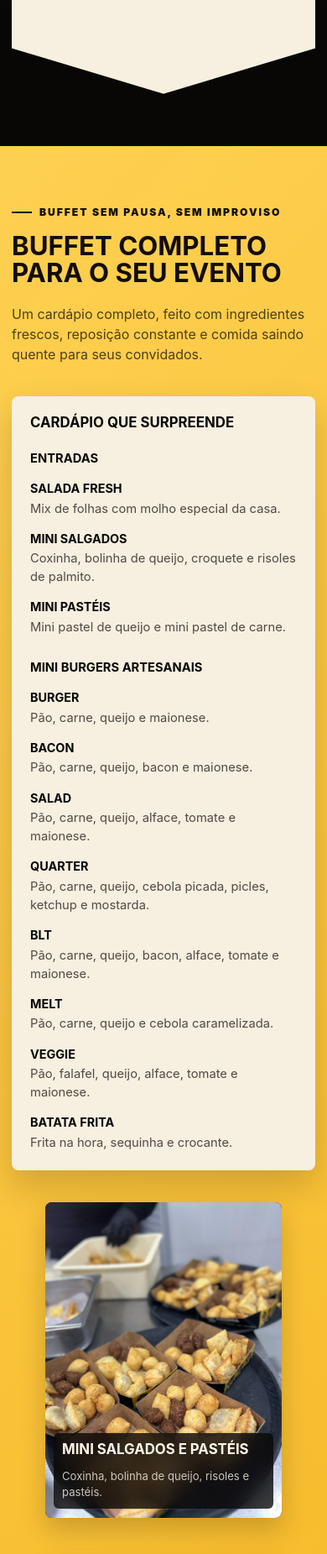
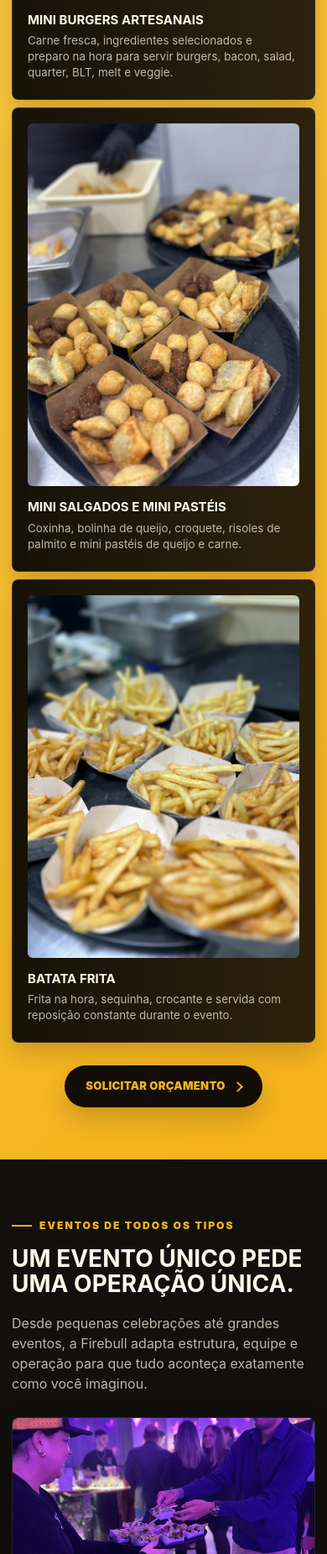
Before and after one commit to gabriellasaro-ui/LP---FIREBULL, a Flask app: template templates/index.html in a window 390 px wide. Shown: the part 3237-5088 px from the top of the page at 84% size. Run offline with Flask 3, Linux system fonts and the light colour scheme; the template is opened without the code that fills it, so the values that code supplies are empty; parts of the project's set-up code (start-up, migrations or seed data) failed here and were passed over.

Commit message:
fix correções

```diff
--- a/app.py
+++ b/app.py
@@ -21,4 +21,4 @@ def list_slugs():
     return {str(i): f.replace(".html", "") for i, f in enumerate(slug_list)}
 
 if __name__ == "__main__":
-    app.run(host="0.0.0.0", port=5010,debug=false)
+    app.run(host="0.0.0.0", port=5010,debug=False)
--- a/templates/index.html
+++ b/templates/index.html
@@ -482,8 +482,7 @@
     }
 
     .feature-card h3,
-    .buffet-card h3,
-    .food-card h3 {
+    .buffet-card h3 {
       margin: 0;
       color: var(--text);
       font-size: 1.05rem;
@@ -497,11 +496,20 @@
     }
 
     .feature-card p,
-    .buffet-card p,
-    .food-card p {
+    .buffet-card p {
       margin: 12px 0 0;
       color: var(--muted);
       font-size: 0.96rem;
+    }
+
+    .buffet-card p {
+      margin-top: 7px;
+      font-size: 0.84rem;
+      line-height: 1.42;
+    }
+
+    .buffet-card h3 {
+      font-size: 0.94rem;
     }
 
     .feature-card p {
@@ -575,101 +583,117 @@
 
     .buffet-showcase {
       display: grid;
-      grid-template-columns: 1.02fr 1.28fr;
+      grid-template-columns: 0.9fr 1.1fr;
       gap: 22px;
       align-items: stretch;
       margin-top: 38px;
     }
 
-    .menu-board {
-      padding: clamp(22px, 3vw, 30px);
+    .buffet-summary {
+      position: relative;
+      min-height: 100%;
+      padding: clamp(24px, 4vw, 38px);
       border-radius: var(--radius);
-      background: var(--paper);
-      color: var(--ink);
-      box-shadow: 0 18px 42px rgba(18, 13, 6, 0.18);
-    }
-
-    .menu-board h3 {
-      margin: 0 0 22px;
-      color: var(--black);
-      font-size: 1.05rem;
-      line-height: 1.15;
+      background:
+        linear-gradient(145deg, rgba(255, 255, 255, 0.08), rgba(255, 255, 255, 0)),
+        var(--black);
+      color: var(--text);
+      overflow: hidden;
+      box-shadow: 0 18px 42px rgba(18, 13, 6, 0.28);
+    }
+
+    .buffet-summary::before {
+      content: "";
+      position: absolute;
+      top: 0;
+      right: 0;
+      width: 46%;
+      height: 100%;
+      background: repeating-linear-gradient(135deg, rgba(244, 178, 27, 0.18) 0 8px, transparent 8px 18px);
+      clip-path: polygon(38% 0, 100% 0, 100% 100%, 0 100%);
+      pointer-events: none;
+    }
+
+    .buffet-badge {
+      position: relative;
+      display: inline-flex;
+      margin-bottom: 22px;
+      padding: 8px 12px;
+      border-radius: 999px;
+      background: var(--yellow);
+      color: #120d06;
+      font-size: 0.78rem;
+      font-weight: 950;
       text-transform: uppercase;
-    }
-
-    .menu-section + .menu-section {
-      margin-top: 26px;
-    }
-
-    .menu-section h4 {
-      margin: 0 0 14px;
-      color: var(--black);
-      font-size: 0.92rem;
+      letter-spacing: 0.06em;
+    }
+
+    .buffet-summary h3 {
+      position: relative;
+      max-width: 440px;
+      margin: 0;
+      font-size: clamp(1.65rem, 3vw, 2.9rem);
+      line-height: 1;
       text-transform: uppercase;
     }
 
-    .menu-item + .menu-item {
-      margin-top: 14px;
-    }
-
-    .menu-item strong {
-      display: block;
-      color: var(--black);
-      font-size: 0.9rem;
-      text-transform: uppercase;
-    }
-
-    .menu-item span {
-      display: block;
-      margin-top: 2px;
-      color: rgba(28, 23, 18, 0.76);
-      font-size: 0.92rem;
-    }
-
-    .food-grid {
-      display: grid;
-      grid-template-columns: repeat(2, minmax(0, 1fr));
-      gap: 14px;
-    }
-
-    .food-grid .buffet-cta-row {
-      grid-column: 1 / -1;
-    }
-
-    .food-card {
+    .buffet-summary p {
       position: relative;
-      min-height: 218px;
-      overflow: hidden;
-      border-radius: var(--radius);
-      background: var(--black);
-      box-shadow: 0 14px 30px rgba(18, 13, 6, 0.2);
-    }
-
-    .food-card img {
+      max-width: 430px;
+      margin: 16px 0 0;
+      color: rgba(255, 248, 232, 0.72);
+      font-size: 1rem;
+    }
+
+    .menu-pills {
+      position: relative;
+      display: flex;
+      flex-wrap: wrap;
+      gap: 8px;
+      margin-top: 24px;
+    }
+
+    .menu-pills span {
+      padding: 7px 10px;
+      border-radius: 999px;
+      background: rgba(244, 178, 27, 0.14);
+      border: 1px solid rgba(244, 178, 27, 0.24);
+      color: var(--cream);
+      font-size: 0.78rem;
+      font-weight: 800;
+    }
+
+    .buffet-list {
+      display: grid;
+      align-content: start;
+      gap: 9px;
+    }
+
+    .buffet-card {
+      display: grid;
+      grid-template-columns: 104px minmax(0, 1fr);
+      gap: 12px;
+      align-items: stretch;
+      min-height: auto;
+      padding: 8px;
+      background: linear-gradient(90deg, rgba(8, 7, 6, 0.94), rgba(22, 17, 10, 0.9));
+      box-shadow: 0 12px 28px rgba(18, 13, 6, 0.18);
+    }
+
+    .buffet-card:nth-child(2) { margin-left: 18px; }
+    .buffet-card:nth-child(3) { margin-left: 36px; }
+
+    .buffet-card img {
       width: 100%;
       height: 100%;
-      min-height: 218px;
+      min-height: 92px;
+      border-radius: 6px;
       object-fit: cover;
-      transition: transform 420ms ease;
-    }
-
-    .food-card:hover img {
-      transform: scale(1.035);
-    }
-
-    .food-card figcaption {
-      position: absolute;
-      inset: auto 10px 10px;
-      padding: 10px;
-      border-radius: 6px;
-      background: rgba(8, 7, 6, 0.78);
-      color: var(--text);
-      backdrop-filter: blur(10px);
-    }
-
-    .food-card p {
-      color: rgba(255, 248, 232, 0.78);
-      font-size: 0.82rem;
+    }
+
+    .buffet-card div {
+      align-self: center;
+      padding: 4px 4px 4px 0;
     }
 
     #eventos .section-title {
@@ -1230,8 +1291,12 @@
         gap: 0;
       }
 
-      .food-grid {
+      .buffet-card {
         grid-template-columns: 1fr;
+      }
+
+      .buffet-card img {
+        min-height: 160px;
       }
 
       .gallery-item.featured,
@@ -1421,64 +1486,40 @@
         </p>
 
         <div class="buffet-showcase">
-          <div class="menu-board">
-            <h3>Cardápio que surpreende</h3>
-            <div class="menu-section">
-              <h4>Entradas</h4>
-              <div class="menu-item">
-                <strong>Salada Fresh</strong>
-                <span>Mix de folhas com molho especial da casa.</span>
-              </div>
-              <div class="menu-item">
-                <strong>Mini salgados</strong>
-                <span>Coxinha, bolinha de queijo, croquete e risoles de palmito.</span>
-              </div>
-              <div class="menu-item">
-                <strong>Mini pastéis</strong>
-                <span>Mini pastel de queijo e mini pastel de carne.</span>
-              </div>
-            </div>
-            <div class="menu-section">
-              <h4>Mini burgers artesanais</h4>
-              <div class="menu-item"><strong>Burger</strong><span>Pão, carne, queijo e maionese.</span></div>
-              <div class="menu-item"><strong>Bacon</strong><span>Pão, carne, queijo, bacon e maionese.</span></div>
-              <div class="menu-item"><strong>Salad</strong><span>Pão, carne, queijo, alface, tomate e maionese.</span></div>
-              <div class="menu-item"><strong>Quarter</strong><span>Pão, carne, queijo, cebola picada, picles, ketchup e mostarda.</span></div>
-              <div class="menu-item"><strong>BLT</strong><span>Pão, carne, queijo, bacon, alface, tomate e maionese.</span></div>
-              <div class="menu-item"><strong>Melt</strong><span>Pão, carne, queijo e cebola caramelizada.</span></div>
-              <div class="menu-item"><strong>Veggie</strong><span>Pão, falafel, queijo, alface, tomate e maionese.</span></div>
-              <div class="menu-item"><strong>Batata frita</strong><span>Frita na hora, sequinha e crocante.</span></div>
+          <div class="buffet-summary">
+            <span class="buffet-badge">Comida feita na hora</span>
+            <h3>Buffet completo, equipe ativa e comida saindo quente.</h3>
+            <p>Uma operação pensada para manter fluxo, qualidade e convidados bem servidos do início ao fim.</p>
+            <div class="menu-pills" aria-label="Itens do cardápio">
+              <span>Salada Fresh</span>
+              <span>Mini salgados</span>
+              <span>Mini pastéis</span>
+              <span>Mini burgers</span>
+              <span>Batata frita</span>
             </div>
           </div>
-          <div class="food-grid" aria-label="Fotos dos itens do buffet Firebull">
-            <figure class="food-card">
+          <div class="buffet-list" aria-label="Itens ilustrados do buffet Firebull">
+            <article class="buffet-card">
+              <img src="{{ url_for('static', filename='img/burger-prep.jpg') }}" alt="Mini burgers artesanais Firebull">
+              <div>
+                <h3>Mini burgers artesanais</h3>
+                <p>Carne fresca, ingredientes selecionados e preparo na hora para servir burgers, bacon, salad, quarter, BLT, melt e veggie.</p>
+              </div>
+            </article>
+            <article class="buffet-card">
               <img src="{{ url_for('static', filename='img/snacks.jpg') }}" alt="Mini salgados e mini pastéis Firebull">
-              <figcaption>
-                <h3>Mini salgados e pastéis</h3>
-                <p>Coxinha, bolinha de queijo, risoles e pastéis.</p>
-              </figcaption>
-            </figure>
-            <figure class="food-card">
-              <img src="{{ url_for('static', filename='img/burger-prep.jpg') }}" alt="Mini burgers artesanais Firebull">
-              <figcaption>
-                <h3>Mini burgers artesanais</h3>
-                <p>Opções burger, bacon, salad, quarter, BLT, melt e veggie.</p>
-              </figcaption>
-            </figure>
-            <figure class="food-card">
+              <div>
+                <h3>Mini salgados e mini pastéis</h3>
+                <p>Coxinha, bolinha de queijo, croquete, risoles de palmito e mini pastéis de queijo e carne.</p>
+              </div>
+            </article>
+            <article class="buffet-card">
               <img src="{{ url_for('static', filename='img/fries.jpg') }}" alt="Batata frita Firebull sequinha e crocante">
-              <figcaption>
+              <div>
                 <h3>Batata frita</h3>
-                <p>Frita na hora, sequinha e crocante.</p>
-              </figcaption>
-            </figure>
-            <figure class="food-card">
-              <img src="{{ url_for('static', filename='img/IMG_7132.JPG') }}" alt="Mini burgers e batatas servidos em evento Firebull">
-              <figcaption>
-                <h3>Comida quente</h3>
-                <p>Reposição constante para manter o buffet sempre bonito.</p>
-              </figcaption>
-            </figure>
+                <p>Frita na hora, sequinha, crocante e servida com reposição constante durante o evento.</p>
+              </div>
+            </article>
             <div class="buffet-cta-row">
               <a class="button section-cta js-cta" href="#orcamento">Solicitar orçamento</a>
             </div>
@@ -1571,7 +1612,7 @@
         <div class="faq-list">
           <details class="faq-item" open>
             <summary>O que está incluso?</summary>
-            <p>Mini salgados e mini pastéis.</p>
+            <p>Salada, mini salgados, mini pastéis, mini burgers artesanais e batata frita à vontade.</p>
           </details>
           <details class="faq-item">
             <summary>Quantidade de convidados e forma de pagamento.</summary>
```
Also changed, not shown: other parts of templates/index.html (+38 -1 lines).
